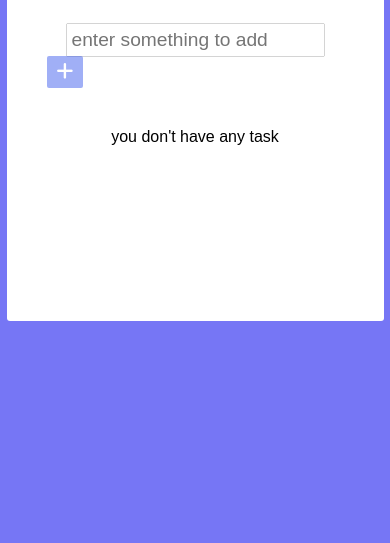
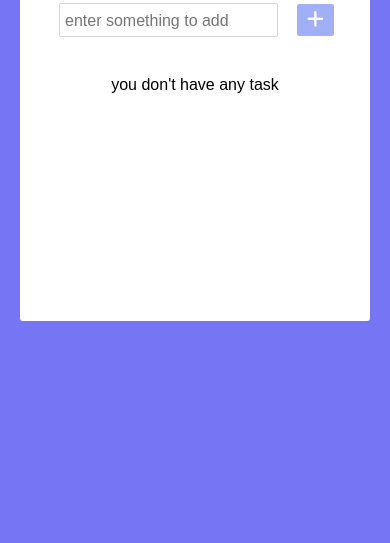
Before and after one commit to Bappaditya721135/javascript-todo-app, a plain HTML site: page index.html in a window 390 px wide. Shown: the part 301-844 px from the top of the page. Drawn offline with Linux system fonts and the light colour scheme.

Commit message:
add responsive

```diff
--- a/styles.css
+++ b/styles.css
@@ -145,3 +145,39 @@ body {
 .empty-task-none {
     display: none;
 }
+
+
+
+@media (max-width: 620px) {
+    .todo-app-body {
+        padding: 20px;
+    }
+    #text-input {
+        width: 70%;
+    }
+    #text-input::placeholder {
+        font-size: 1rem;
+    }
+
+    /* #submit-btn {
+        position: absolute;
+    } */
+    form {
+        display: flex;
+    }
+    .task {
+        font-size: 1rem;
+    }
+}
+
+@media (max-width: 580px) {
+    body {
+        padding: 50px;
+    }
+}
+
+@media (max-width: 480px) {
+    body {
+        padding: 20px;
+    }
+}
```
